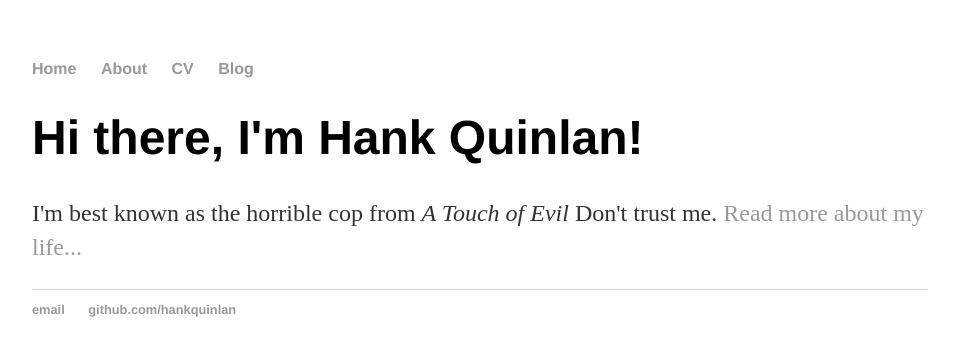
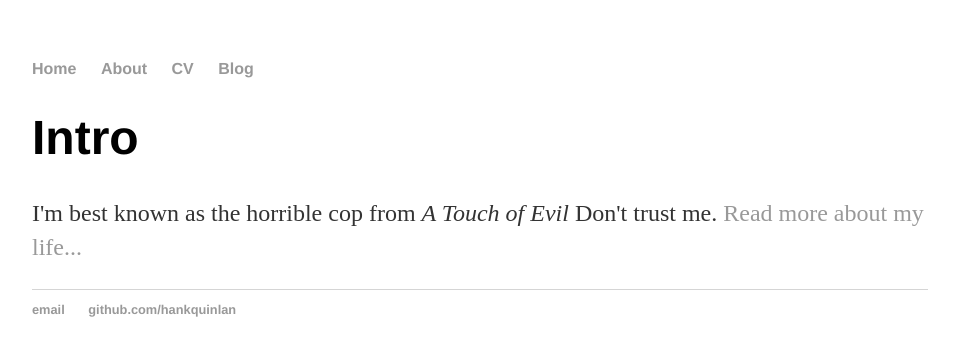
Before and after one commit to GralphGralph/GralphGralph.github.io, a Jekyll site: the page built from index.html, in a window 1280 px wide. Shown: the top 356 px of the page, without its empty margins (160-1115 px from the left). Built offline with Jekyll 4.4.1, drawn with Linux system fonts in a browser that asks for light colours.

Commit message:
Update index.html

```diff
--- a/index.html
+++ b/index.html
@@ -3,6 +3,6 @@ layout: default
 title: Luke Jeffrey
 ---
 <div class="blurb">
-	<h1>Hi there, I'm Hank Quinlan!</h1>
+	<h1>Intro</h1>
 	<p>I'm best known as the horrible cop from <em>A Touch of Evil</em> Don't trust me. <a href="/about">Read more about my life...</a></p>
 </div><!-- /.blurb -->
```
